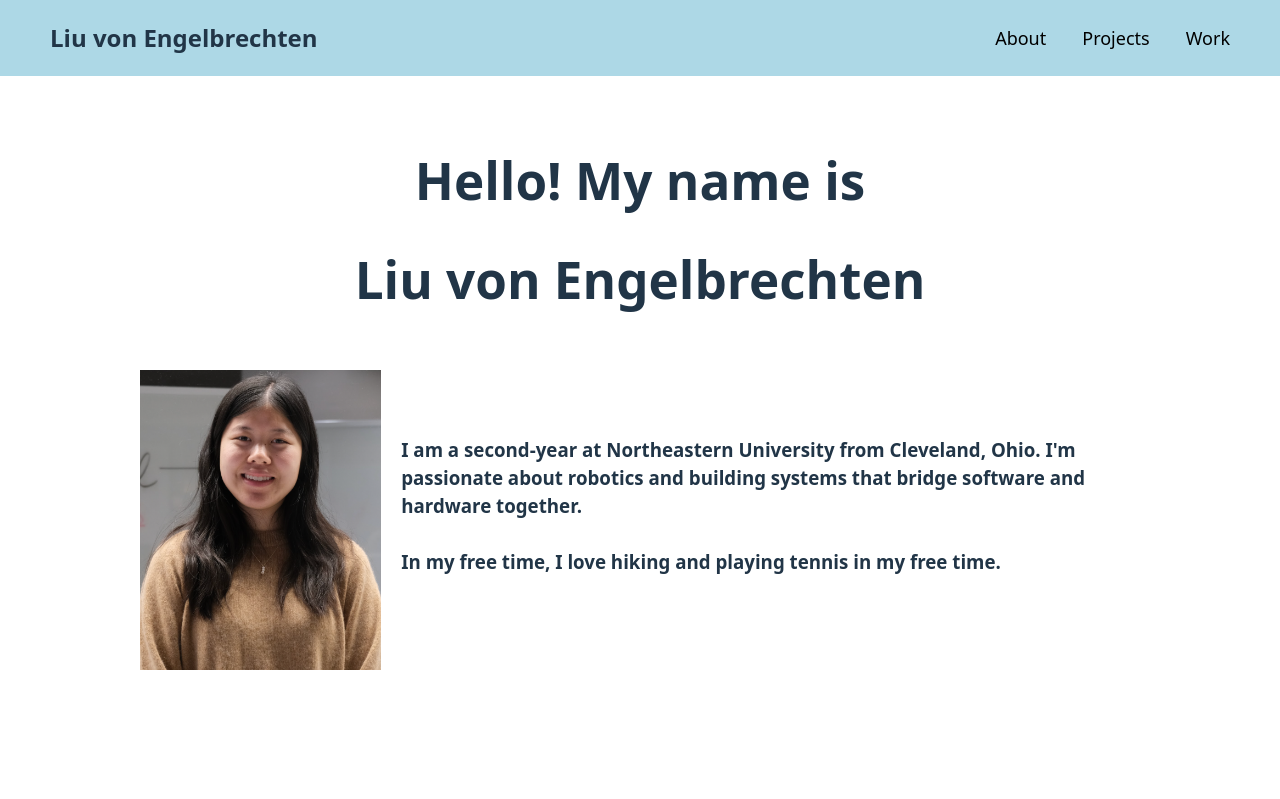
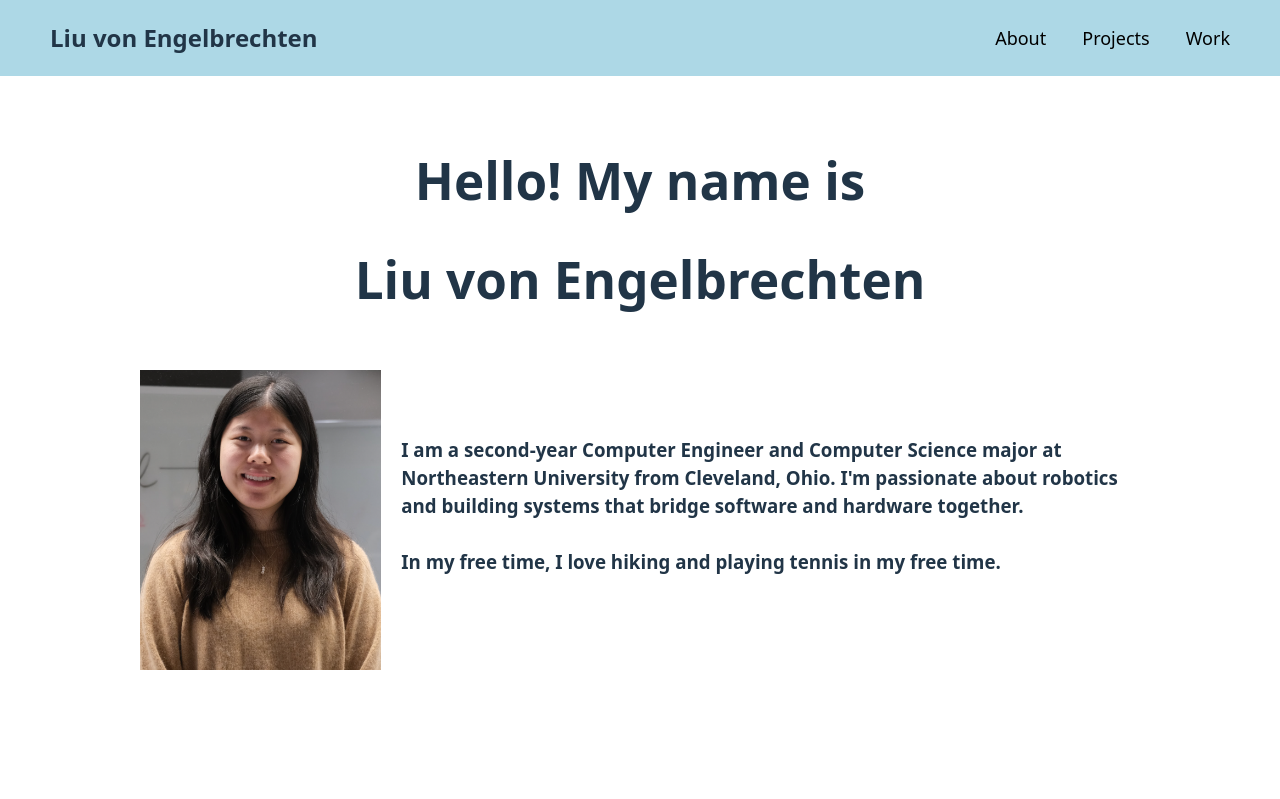
Before and after one commit to lvonengel/lvonengel.github.io, a React (Vite) app: page / in a window 1280 px wide. Shown: the top 799 px of the page. Built offline with nearby package versions, Linux system fonts and the light colour scheme; the HTML template or start-up script is replaced by a standard one.

Commit message:
Adds major in bio

```diff
--- a/src/Home.jsx
+++ b/src/Home.jsx
@@ -23,7 +23,7 @@ function Home() {
         <div className="columns">
           <img src="/img/imghome/profile.png" style={{ height: "300px", width: "auto" }}/>
           <h3>
-            I am a second-year at Northeastern University from Cleveland, Ohio.
+            I am a second-year Computer Engineer and Computer Science major at Northeastern University from Cleveland, Ohio.
             I'm passionate about robotics and building systems that bridge software and hardware together. <br /> <br />
 
             In my free time, I love hiking and playing tennis in my free time. <br /> <br />
```
